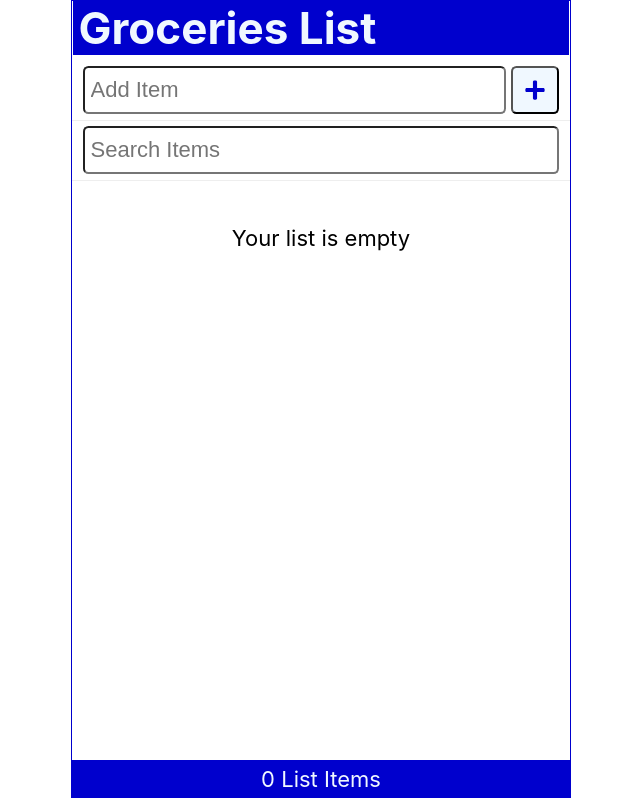
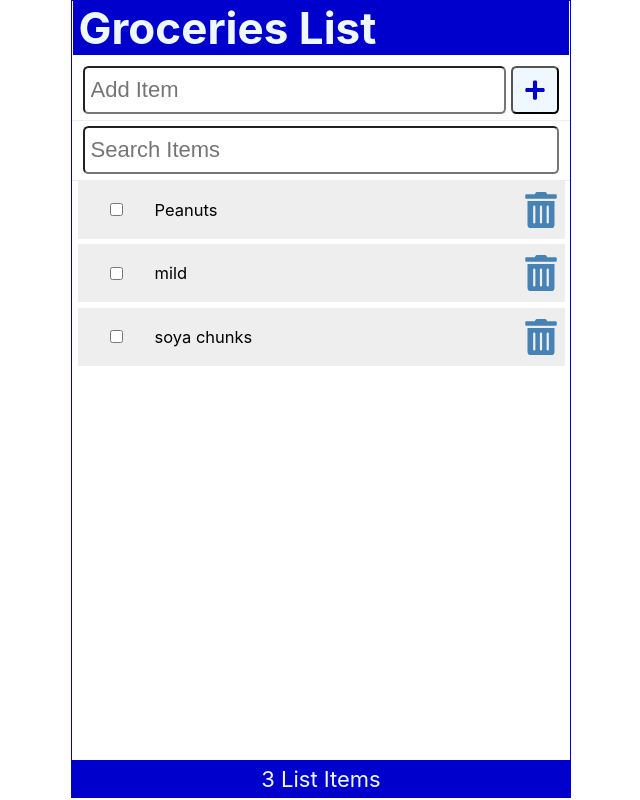
Before and after one commit to NaveenDvlpr/reactTutorials, a React (Create React App) app: page / in a window 1280 px wide. Shown: the whole page, without its empty margins (319-959 px from the left). Built offline with nearby package versions, Linux system fonts and the light colour scheme; data requests are answered from the project's data file.

Commit message:
fetch api

```diff
--- a/data/db.json
+++ b/data/db.json
@@ -11,7 +11,7 @@
             "item": "mild"
         },
         {
-            "id": 1,
+            "id": 3,
             "checked": false,
             "item": "soya chunks"
         }
--- a/src/App.js
+++ b/src/App.js
@@ -8,15 +8,35 @@
 
 
 function App() {
+  const API_URL = 'http://localhost:3500/items';
 
-  const [items, setItems] = useState(JSON.parse(localStorage.getItem('shoppingList')) || []);
+  const [items, setItems] = useState([]);
 
   const [newItem, setNewItem] = useState('');
   const [search, setSearch] = useState('');
+  const [fetchError, setFetchError] = useState(null);
+  const [isLoading, setIsLoading] = useState(true);
 
   useEffect(()=> {
-    localStorage.setItem('shoppingList', JSON.stringify(items));
-  }, [items])
+
+    const fetchItems = async () => {
+      try {
+        const response = await fetch(API_URL);
+        if(!response.ok) throw Error('Did not recieve expected data');
+        const listItems = await response.json();
+        console.log(listItems);
+        setItems(listItems);
+        setFetchError(null);
+      } catch (err) {
+        setFetchError(err);
+      } finally {
+        setIsLoading(false);
+      }
+    }
+    setTimeout(() => {
+      (async () => await fetchItems())();
+    },2000)
+  }, [])
 
 
   const addItem = (item) => {
@@ -55,11 +75,15 @@
         search={search}
         setSearch={setSearch}
       />
-      <Content
-        items = {items.filter(item => ((item.item).toLowerCase()).includes(search.toLowerCase()))}
-        handleCheck  = {handleCheck}
-        handleDelete = {handleDelete}
-      />
+      <main>
+        {isLoading && <p>Loading items...</p>}
+        {fetchError && <p style = {{ color: 'red'}}>{`${fetchError}`}</p>}
+        {!fetchError && !isLoading && <Content
+          items = {items.filter(item => ((item.item).toLowerCase()).includes(search.toLowerCase()))}
+          handleCheck  = {handleCheck}
+          handleDelete = {handleDelete}
+        />}
+      </main>
       <Footer length={items.length} />
     </div>
   );
--- a/src/Content.js
+++ b/src/Content.js
@@ -4,7 +4,7 @@
 const Content = ({items, handleCheck, handleDelete}) => {
 
   return (
-    <main>
+    <>
       {items.length ? (
         <ItemList
           items={items}
@@ -14,7 +14,7 @@
       ) : (
         <p style={{marginTop: '2rem'}}>Your list is empty</p>
       )}
-    </main>
+    </>
   );
 }
 
```
